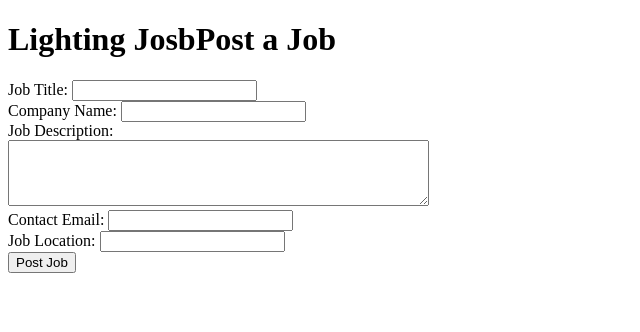
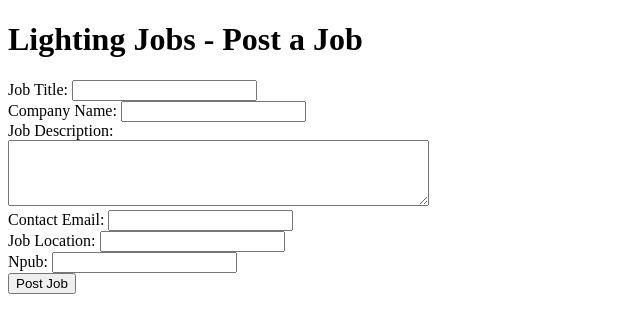
Before and after one commit to AreaLayer/Lightning-Jobs-PoC, a plain HTML site: page index.html in a window 1280 px wide. Shown: the whole page, without its empty margins (0-640 px from the left). Drawn offline with Linux system fonts and the light colour scheme.

Commit message:
Update index.html

```diff
--- a/index.html
+++ b/index.html
@@ -6,7 +6,7 @@
     <title>Lightning Jobs</title>
 </head>
 <body>
-    <h1>Lighting JosbPost a Job</h1>
+    <h1>Lighting Jobs - Post a Job</h1>
     <form id="jobPostForm">
         <label for="jobTitle">Job Title:</label>
         <input type="text" id="jobTitle" name="jobTitle" required><br>
@@ -23,6 +23,9 @@
         <label for="jobLocation">Job Location:</label>
         <input type="text" id="jobLocation" name="jobLocation" required><br>
 
+        <label for="jobLocation">Npub:</label>
+        <input type="text" id="Npub" name="Npub" required><br>
+
         <input type="submit" value="Post Job">
     </form>
 
```
